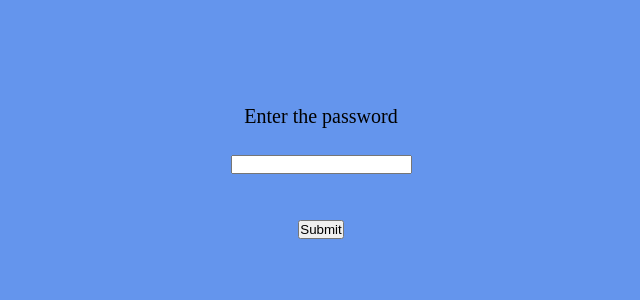
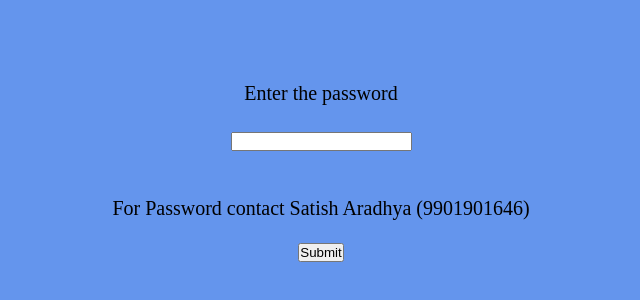
Before and after one commit to preethiaradhya/PreethiAradhya, a plain HTML site: page index.html in a window 1280 px wide. Shown: the part 228-528 px from the top of the page, without its empty margins (319-959 px from the left). Drawn offline with Linux system fonts and the light colour scheme.

Commit message:
Update index.html

```diff
--- a/index.html
+++ b/index.html
@@ -26,6 +26,7 @@
     <div class="password">
         <div>Enter the password</div> <br>
         <div><input type="text" id="pass"> </div> <br><br>
+        <div>For Password contact Satish Aradhya (9901901646)</div> <br>
         <button onclick="pass()">Submit</button>
     </div>
     <script>
@@ -40,4 +41,5 @@
         }
     </script>
 </body>
+
 </html>
```
